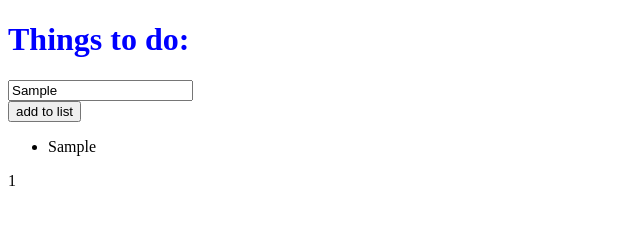
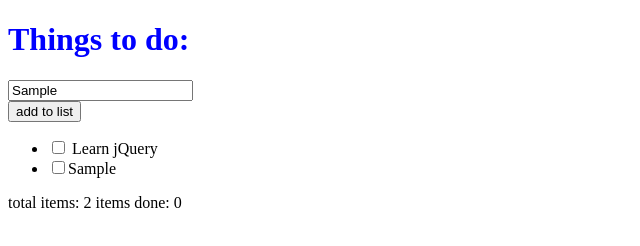
Before and after one commit to FionaSelanno/todoApp-jquery, a plain HTML site: page index.html in a window 1280 px wide. Both pictures are taken after typing "Sample" into the empty fields and a click on the button "add to list". Shown: the whole page, without its empty margins (0-640 px from the left). Drawn offline with nearby package versions, Linux system fonts and the light colour scheme.

Commit message:
counting total items done

```diff
--- a/index.html
+++ b/index.html
@@ -17,8 +17,17 @@
       <button id="addItem">add to list</button>
 
       <!-- listing of added items -->
-      <ul class="listToDo"></ul>
+      <ul class="listToDo">
+        <li class="item">
+          <input type="checkbox"> Learn jQuery
+        </li>
+      </ul>
 
-      <div class="total"></div>
+
+      <!-- total item on the list  -->
+      <div class="totals">
+        total items: <span id="total">1</span>
+        items done: <span id="totalDone">0</span>
+    </div>
   </body>
 </html>
--- a/jquery.js
+++ b/jquery.js
@@ -2,19 +2,21 @@ $(document).ready(function(){
 
     // add items:
     $('#addItem').click(function(){ //when button is clicked do what's in the function
-        // var $list = [];
         var $input = $('input').val(); //takes the value of input
-        $('.listToDo').append('<li class="item">' + $input + '</li>'); //appends the value of input to .listToDo as an input with a checkbox
+        $('.listToDo').append('<li class="item"><input type="checkbox">' + $input + '</li>'); //appends the value of input to .listToDo as an input with a checkbox
 
-    //counting total items on list
+        //counting total items on list
         var $totalItems = $(".item").length;
-        $('.total').html($totalItems);
+        $('#total').html($totalItems);
    });
 
-   // cross item if list:
-   $(document).on('click', '.item', function(){
-     $(this).css('text-decoration', 'line-through');
+   // cross item of list:
+    $(document).on('click', '.item', function(){
+      var $itemDone= $(this).toggleClass('itemDone');
+
+      //counting total items that are crossed off the list
+      var $totalDone = $('.itemDone').length;
+      $('#totalDone').html($totalDone);
+
    });
-
-
 });
--- a/styling.css
+++ b/styling.css
@@ -1 +1,6 @@
 h1{color: blue;}
+
+
+.itemDone{
+  text-decoration: line-through;
+}
```
